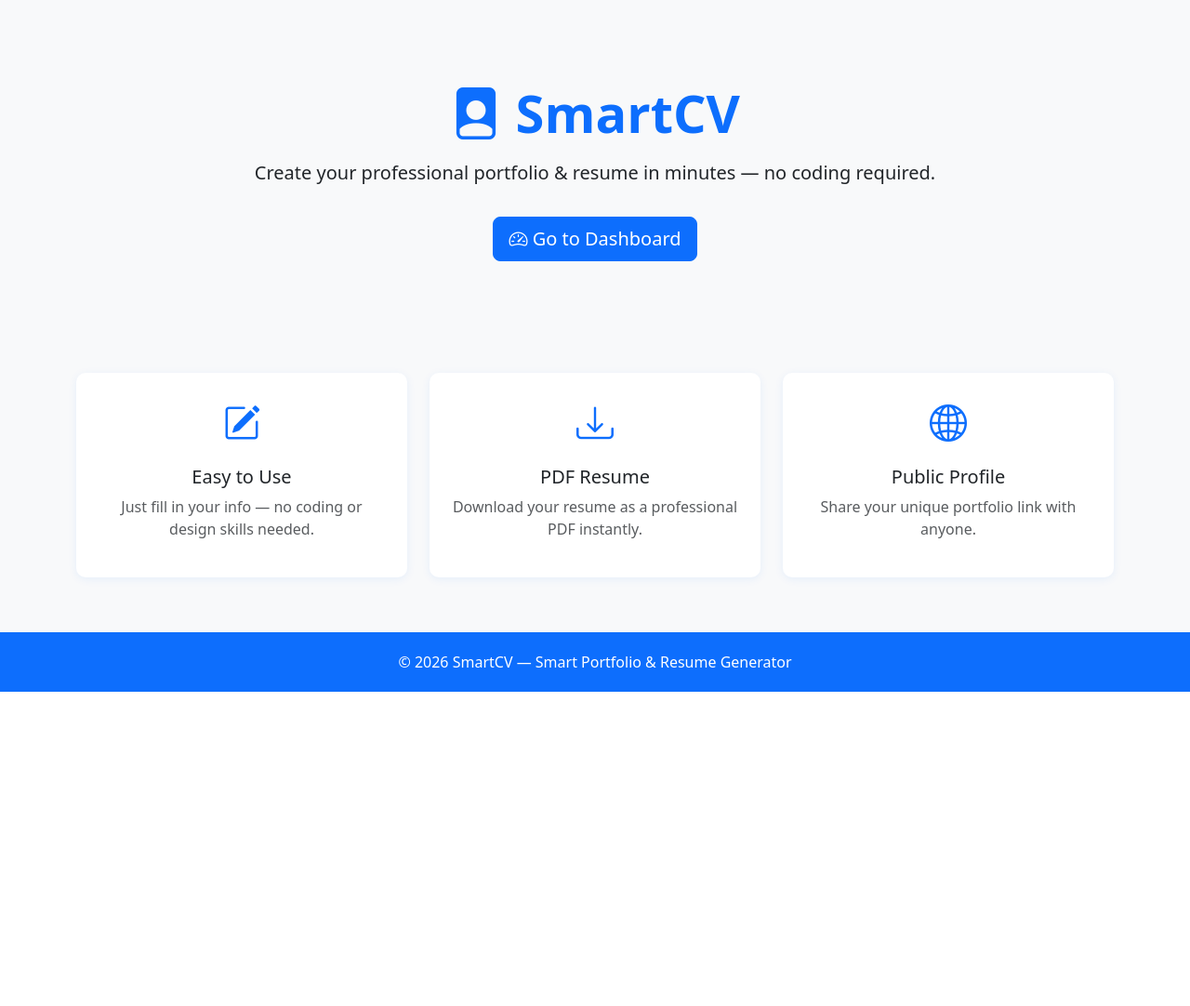
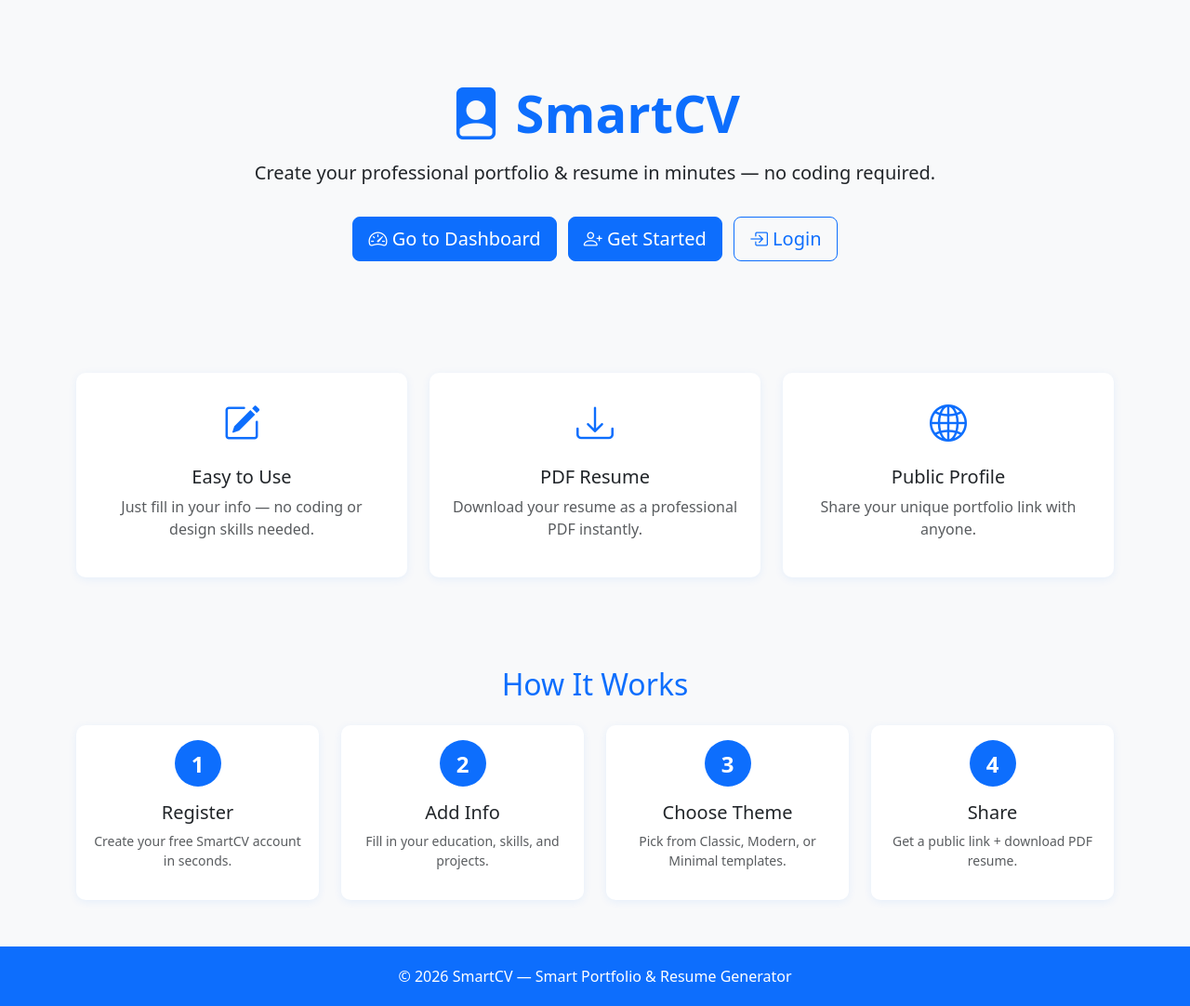
Before and after one commit to SwachhaDas/SmartCV, a Django app: page / in a window 1280 px wide. Shown: the part 56-1138 px from the top of the page at 93% size. Before the commit the page ends 800 px from the top, so only its background shows below. Run offline with Django 5.2, Linux system fonts and the light colour scheme; the visitor is signed in with stand-in values (Sample User, id 1).

Commit message:
Step 1-2: Added new models, guideline page, and CV options

```diff
--- a/portfolio/models.py
+++ b/portfolio/models.py
@@ -3,12 +3,11 @@ from django.contrib.auth.models import User
 
 
 class Profile(models.Model):
-    """User profile with extra info and portfolio settings."""
-
+    # We will use these templates for the user's public portfolio/CV
     TEMPLATE_CHOICES = [
-        ('classic', 'Classic'),
-        ('modern', 'Modern'),
-        ('minimal', 'Minimal'),
+        ('classic', 'Classic Corporate'),
+        ('modern', 'Modern Executive'),
+        ('minimal', 'Minimalist Clean'),
     ]
 
     user = models.OneToOneField(User, on_delete=models.CASCADE, related_name='profile')
@@ -19,13 +18,41 @@ class Profile(models.Model):
     is_public = models.BooleanField(default=True)
     visitor_count = models.PositiveIntegerField(default=0)
 
+    # NEW FEATURE: This will turn the simple portfolio into a full website layout
+    is_website_mode = models.BooleanField(default=False, help_text="Check this to make it a full website.")
+
     def __str__(self):
         return f"{self.user.username}'s profile"
 
 
+class ActivityHistory(models.Model):
+    """NEW FEATURE: Track user activities (like downloading CV or adding data)."""
+    ACTION_CHOICES = [
+        ('login', 'Logged In'),
+        ('download_pdf', 'Downloaded PDF Resume'),
+        ('add_edu', 'Added Education'),
+        ('add_exp', 'Added Experience'),
+        ('add_proj', 'Added Project'),
+    ]
+
+    user = models.ForeignKey(User, on_delete=models.CASCADE, related_name='activities')
+    action = models.CharField(max_length=50, choices=ACTION_CHOICES)
+    timestamp = models.DateTimeField(auto_now_add=True)
+    details = models.CharField(max_length=255, blank=True)
+
+    class Meta:
+        ordering = ['-timestamp'] # Shows latest activity first
+        verbose_name_plural = "Activity Histories"
+
+    def __str__(self):
+        return f"{self.user.username} - {self.action} at {self.timestamp.strftime('%Y-%m-%d %H:%M')}"
+
+
+# ==========================================
+# REMAINING MODELS (Keep your existing ones)
+# ==========================================
+
 class Education(models.Model):
-    """User's educational background."""
-
     user = models.ForeignKey(User, on_delete=models.CASCADE, related_name='educations')
     institute = models.CharField(max_length=200)
     degree = models.CharField(max_length=200)
@@ -40,8 +67,6 @@ class Education(models.Model):
 
 
 class Experience(models.Model):
-    """User's work experience."""
-
     user = models.ForeignKey(User, on_delete=models.CASCADE, related_name='experiences')
     company = models.CharField(max_length=200)
     designation = models.CharField(max_length=200)
@@ -57,8 +82,6 @@ class Experience(models.Model):
 
 
 class Skill(models.Model):
-    """User's skills with proficiency level."""
-
     LEVEL_CHOICES = [
         ('beginner', 'Beginner'),
         ('intermediate', 'Intermediate'),
@@ -77,10 +100,16 @@ class Skill(models.Model):
 
 
 class Project(models.Model):
-    """User's portfolio projects."""
+    # NEW FEATURE: Add project types based on your new requirement
+    PROJECT_TYPES = [
+        ('academic', 'Academic Project'),
+        ('research', 'Research Project'),
+        ('ongoing', 'Ongoing Research'),
+    ]
 
     user = models.ForeignKey(User, on_delete=models.CASCADE, related_name='projects')
     project_name = models.CharField(max_length=200)
+    project_type = models.CharField(max_length=20, choices=PROJECT_TYPES, default='academic')
     description = models.TextField()
     live_link = models.URLField(blank=True)
 
@@ -92,8 +121,6 @@ class Project(models.Model):
 
 
 class SocialLink(models.Model):
-    """User's social media links."""
-
     user = models.ForeignKey(User, on_delete=models.CASCADE, related_name='social_links')
     platform = models.CharField(max_length=50)
     url = models.URLField()
--- a/portfolio/urls.py
+++ b/portfolio/urls.py
@@ -57,4 +57,8 @@ urlpatterns = [
 
     # PDF Download
     path('download-pdf/', views.download_resume_pdf, name='download_pdf'),
+
+    # ✅ NEW: Guideline & CV Options
+    path('guideline/', views.guideline, name='guideline'),
+    path('generate-cv/', views.cv_generation_options, name='generate_cv'),
 ]
--- a/portfolio/views.py
+++ b/portfolio/views.py
@@ -10,7 +10,9 @@ from django.views.generic import (
 from django.contrib.auth.mixins import LoginRequiredMixin, UserPassesTestMixin
 from django.contrib.auth.models import User
 from django.http import FileResponse
-from .models import Profile, Education, Experience, Skill, Project, SocialLink
+from .models import (
+    Profile, Education, Experience, Skill, Project, SocialLink, ActivityHistory
+)
 from .forms import (
     UserRegisterForm, UserUpdateForm, ProfileUpdateForm,
     EducationForm, ExperienceForm, SkillForm, ProjectForm, SocialLinkForm
@@ -329,12 +331,55 @@ def public_portfolio(request, username):
     return render(request, template_name, context)
 
 
+# ==================== NEW: GUIDELINE & CV OPTIONS ====================
+
+def guideline(request):
+    """Instruction page for users on how to use SmartCV."""
+    return render(request, 'portfolio/guideline.html')
+
+
+def cv_generation_options(request):
+    """Page to select CV type (Academic, Job, Faculty) before generating."""
+    if request.method == 'POST':
+        cv_type = request.POST.get('cv_type')
+        user = request.user
+
+        # --- MANDATORY VALIDATION LOGIC ---
+        if cv_type == 'academic':
+            if not user.educations.exists() or not user.projects.exists():
+                messages.error(request, "For Academic CV, you must add at least 1 Education and 1 Project/Research!")
+                return redirect('dashboard')
+
+        elif cv_type == 'job':
+            if not user.skills.exists() or not user.experiences.exists():
+                messages.error(request, "For Job CV, you must add at least 1 Skill and 1 Experience!")
+                return redirect('dashboard')
+
+        elif cv_type == 'faculty':
+            if not user.educations.exists() or not user.experiences.exists():
+                messages.error(request, "For Faculty CV, you must add Education and Teaching Experience!")
+                return redirect('dashboard')
+
+        # Save activity history
+        ActivityHistory.objects.create(
+            user=user,
+            action='download_pdf',
+            details=f'Generated {cv_type.capitalize()} CV'
+        )
+
+        # Redirect to PDF download with the type
+        return redirect(f"/download-pdf/?type={cv_type}")
+
+    return render(request, 'portfolio/cv_options.html')
+
+
 # ==================== PDF DOWNLOAD ====================
 
 @login_required
 def download_resume_pdf(request):
     """Generate and download user's resume as PDF."""
     user = request.user
+    cv_type = request.GET.get('type', 'job') # Get the CV type from URL (default to job)
 
     # Ensure profile exists
     try:
@@ -351,9 +396,10 @@ def download_resume_pdf(request):
         skills=user.skills.all(),
         projects=user.projects.all(),
         social_links=user.social_links.all(),
+        cv_type=cv_type # Pass the type to pdf generator if you want different styles
     )
 
-    filename = f"{user.username}_resume.pdf"
+    filename = f"{user.username}_{cv_type}_resume.pdf"
     return FileResponse(
         pdf_buffer,
         as_attachment=True,
--- a/templates/portfolio/base.html
+++ b/templates/portfolio/base.html
@@ -12,7 +12,6 @@
     <link href="https://cdn.jsdelivr.net/npm/bootstrap-icons@1.11.1/font/bootstrap-icons.css" rel="stylesheet">
 
     <style>
-        /* Base theme: blue and white */
         body {
             background-color: #f8f9fa;
             min-height: 100vh;
@@ -26,6 +25,16 @@
             color: #ffffff !important;
         }
         .navbar-brand:hover, .nav-link:hover {
+            color: #cfe2ff !important;
+        }
+        .btn-link.nav-link {
+            text-decoration: none;
+            padding: 8px 16px;
+            border: none;
+            background: none;
+            color: #ffffff !important;
+        }
+        .btn-link.nav-link:hover {
             color: #cfe2ff !important;
         }
         .card {
@@ -83,9 +92,12 @@
                             </a>
                         </li>
                         <li class="nav-item">
-                            <a class="nav-link" href="{% url 'logout' %}">
-                                <i class="bi bi-box-arrow-right"></i> Logout
-                            </a>
+                            <form method="post" action="{% url 'logout' %}" class="d-inline">
+                                {% csrf_token %}
+                                <button type="submit" class="btn btn-link nav-link">
+                                    <i class="bi bi-box-arrow-right"></i> Logout
+                                </button>
+                            </form>
                         </li>
                     {% else %}
                         <li class="nav-item">
--- a/templates/portfolio/home.html
+++ b/templates/portfolio/home.html
@@ -12,17 +12,18 @@
     </p>
 
     {% if user.is_authenticated %}
-        <a href="{% url 'dashboard' %}" class="btn btn-primary btn-lg mt-3">
+        <a href="{% url 'dashboard' %}" class="btn btn-primary btn-lg mt-3 me-2">
             <i class="bi bi-speedometer2"></i> Go to Dashboard
         </a>
-    {% else %}
-        <a href="{% url 'register' %}" class="btn btn-primary btn-lg mt-3 me-2">
-            <i class="bi bi-person-plus"></i> Get Started
-        </a>
-        <a href="{% url 'login' %}" class="btn btn-outline-primary btn-lg mt-3">
-            <i class="bi bi-box-arrow-in-right"></i> Login
-        </a>
     {% endif %}
+
+    <!-- Get Started & Login always visible -->
+    <a href="{% url 'register' %}" class="btn btn-primary btn-lg mt-3 me-2">
+        <i class="bi bi-person-plus"></i> Get Started
+    </a>
+    <a href="{% url 'login' %}" class="btn btn-outline-primary btn-lg mt-3">
+        <i class="bi bi-box-arrow-in-right"></i> Login
+    </a>
 </div>
 
 <!-- Features -->
@@ -49,4 +50,39 @@
         </div>
     </div>
 </div>
+
+<!-- How it Works -->
+<div class="mt-5 pt-5">
+    <h2 class="text-center text-primary mb-4">How It Works</h2>
+    <div class="row g-4">
+        <div class="col-md-3">
+            <div class="card p-3 text-center h-100">
+                <div class="badge bg-primary rounded-circle mx-auto" style="width: 50px; height: 50px; font-size: 1.5rem; line-height: 36px;">1</div>
+                <h5 class="mt-3">Register</h5>
+                <p class="text-muted small">Create your free SmartCV account in seconds.</p>
+            </div>
+        </div>
+        <div class="col-md-3">
+            <div class="card p-3 text-center h-100">
+                <div class="badge bg-primary rounded-circle mx-auto" style="width: 50px; height: 50px; font-size: 1.5rem; line-height: 36px;">2</div>
+                <h5 class="mt-3">Add Info</h5>
+                <p class="text-muted small">Fill in your education, skills, and projects.</p>
+            </div>
+        </div>
+        <div class="col-md-3">
+            <div class="card p-3 text-center h-100">
+                <div class="badge bg-primary rounded-circle mx-auto" style="width: 50px; height: 50px; font-size: 1.5rem; line-height: 36px;">3</div>
+                <h5 class="mt-3">Choose Theme</h5>
+                <p class="text-muted small">Pick from Classic, Modern, or Minimal templates.</p>
+            </div>
+        </div>
+        <div class="col-md-3">
+            <div class="card p-3 text-center h-100">
+                <div class="badge bg-primary rounded-circle mx-auto" style="width: 50px; height: 50px; font-size: 1.5rem; line-height: 36px;">4</div>
+                <h5 class="mt-3">Share</h5>
+                <p class="text-muted small">Get a public link + download PDF resume.</p>
+            </div>
+        </div>
+    </div>
+</div>
 {% endblock %}
```
Also changed, not shown: portfolio/forms.py (+10 -4 lines), templates/portfolio/cv_options.html (added, +57 -0 lines), templates/portfolio/dashboard.html (+7 -2 lines), templates/portfolio/guideline.html (added, +51 -0 lines), portfolio/migrations/0002_profile_is_website_mode_project_project_type_and_more.py (added).
